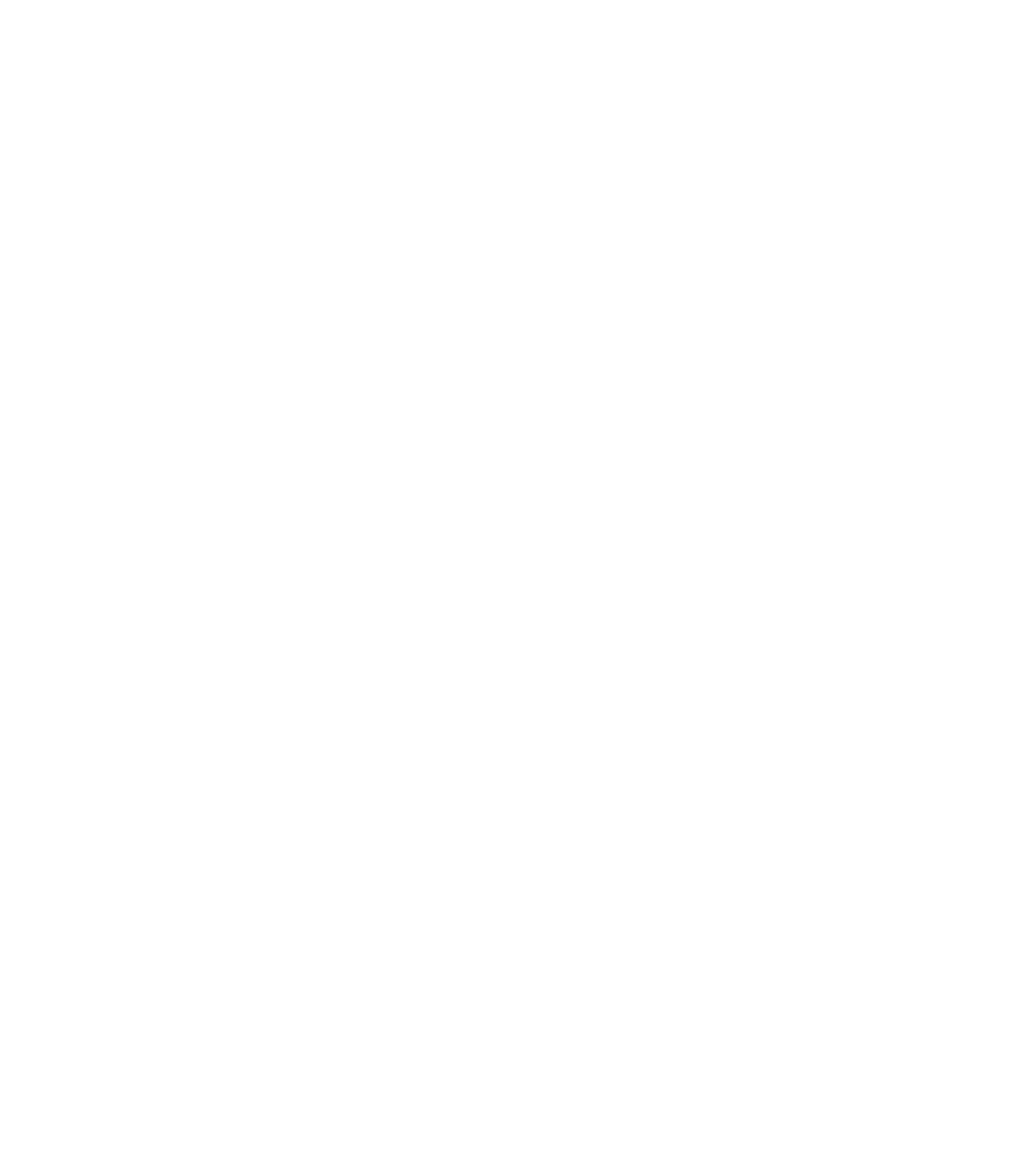
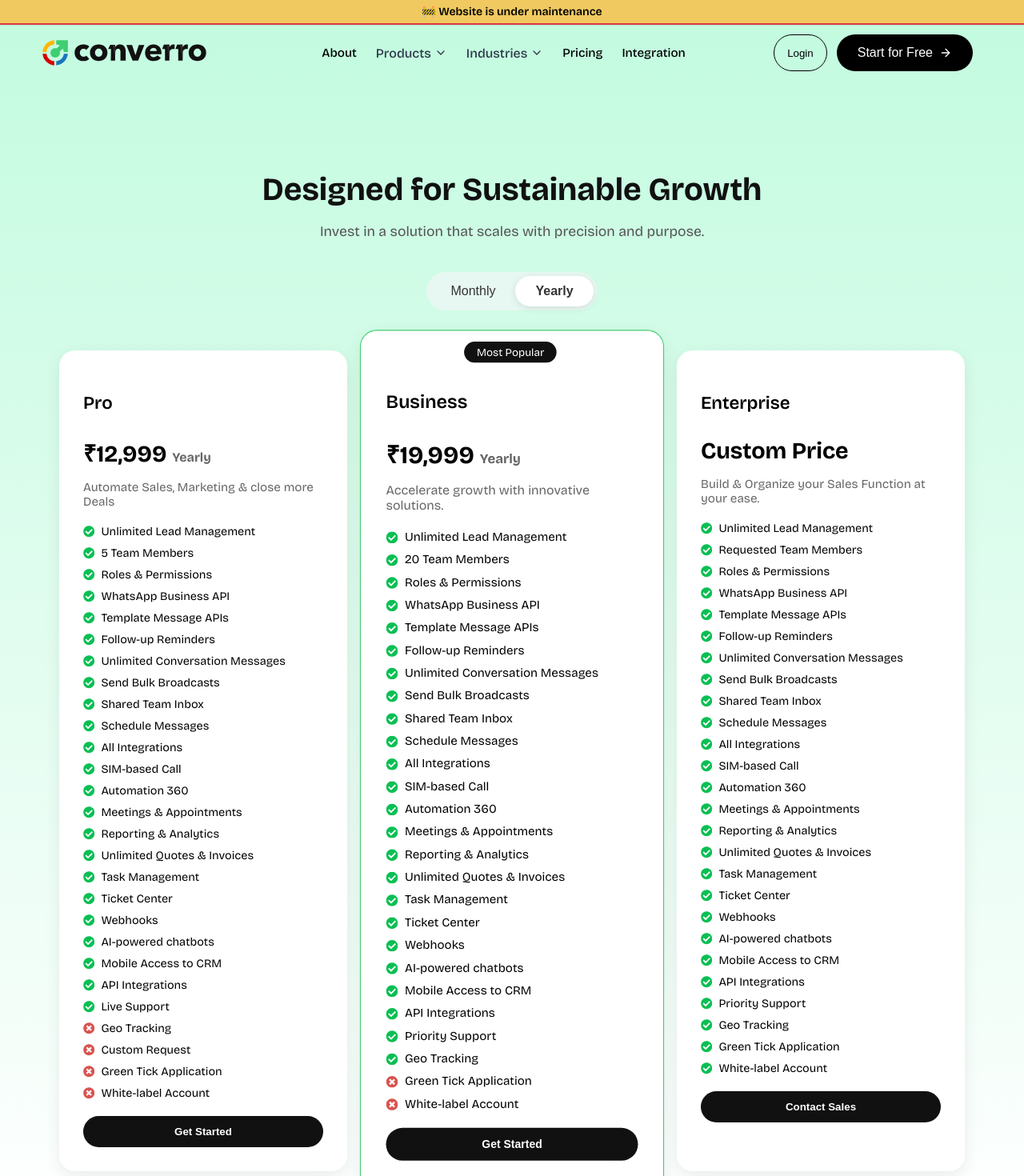
Before and after one commit to IsHa2507/converro, a React (Create React App) app: page /pricing in a window 1280 px wide. Before the commit this address had no page. Shown: the top 1470 px of the page at 80% size. Before the commit the page ends 800 px from the top, so only its background shows below. Built offline with nearby package versions, Linux system fonts and the light colour scheme.

Commit message:
pricing added

```diff
--- a/src/App.js
+++ b/src/App.js
@@ -24,6 +24,7 @@
 import AboutValues from "./components/AboutValues";
 import Differentstory from "./components/Differentstory";
 import MissionIdeaSection from "./components/MissionIdeas";
+import Pricing from "./components/Pricing";
 function App() {
   return (
      <Router>
@@ -35,6 +36,7 @@
         <Route path="/refundpolicy" element={<RefundPolicy />} />
         <Route path="/contactus" element={<ContactUs/>}/>
         <Route path="/aboutus" element={<AboutUS/>}/>
+        <Route path="/pricing" element={<Pricing/>}/>
       </Routes>
     </Router>
   );
--- /dev/null
+++ b/src/components/Pricing.css
@@ -0,0 +1,156 @@
+.pricing-section {
+  text-align: center;
+  padding: 180px 20px 80px 20px;
+
+  background: linear-gradient(
+    0deg,
+    rgba(255, 255, 255, 1) 0%,
+    rgba(194, 251, 223, 1) 100%
+  );
+}
+
+.section-title {
+  font-size: 2.5rem;
+  font-weight: 700;
+  margin-bottom: 15px;
+  color: #111;
+}
+
+.section-subtitle {
+  font-size: 1.1rem;
+  color: #555;
+  margin-bottom: 40px;
+}
+
+.billing-toggle {
+  display: inline-flex;
+  background: #e6f8f1;
+  border-radius: 50px;
+  padding: 5px;
+  margin-bottom: 50px;
+}
+
+.billing-toggle button {
+  border: none;
+  background: transparent;
+  padding: 10px 25px;
+  border-radius: 50px;
+  cursor: pointer;
+  font-size: 1rem;
+  color: #333;
+  transition: all 0.3s ease;
+}
+
+.billing-toggle button.active {
+  background: #fff;
+  box-shadow: 0 2px 10px rgba(0, 0, 0, 0.1);
+  font-weight: 600;
+}
+
+.pricing-cards {
+  display: flex;
+  gap: 25px;
+  justify-content: center;
+  flex-wrap: wrap;
+}
+
+.pricing-card {
+  background: #fff;
+  border-radius: 20px;
+  box-shadow: 0 6px 20px rgba(0, 0, 0, 0.08);
+  padding: 30px;
+  width: 300px;
+  text-align: left;
+  position: relative;
+  transition: transform 0.3s ease;
+}
+
+.pricing-card:hover {
+  transform: translateY(-8px);
+}
+
+.pricing-card.highlighted {
+  border-style: solid; /* make sure borders are visible */
+  border-color: #3fce71; /* choose your color */
+  border-width: 1px 1px 1px 1px;
+  transform: scale(1.05);
+  transition: transform 0.3s ease;
+}
+
+
+.badge {
+  position: relative;
+  top: -15px;
+  left: 31%;
+
+  background: #111;
+  color: #fff;
+  font-size: 0.8rem;
+  padding: 5px 15px;
+  border-radius: 20px;
+}
+
+.plan-name {
+  font-size: 1.4rem;
+  font-weight: 600;
+  margin-bottom: 10px;
+}
+
+.price {
+  font-size: 1.8rem;
+  font-weight: 700;
+  margin-bottom: 10px;
+}
+
+.period {
+  font-size: 1rem;
+  color: #666;
+}
+
+.desc {
+  font-size: 0.95rem;
+  color: #666;
+  margin-bottom: 20px;
+}
+
+.features {
+  list-style: none;
+  margin: 0;
+  padding: 0;
+  margin-bottom: 20px;
+}
+
+.features li {
+  margin-bottom: 10px;
+  font-size: 0.9rem;
+  display: flex;
+  align-items: center;
+}
+
+.icon {
+  margin-right: 8px;
+}
+
+.check {
+  color: #0abf53;
+}
+
+.cross {
+  color: #d9534f;
+}
+
+.btn {
+  width: 100%;
+  padding: 12px;
+  border: none;
+  border-radius: 25px;
+  background: #111;
+  color: #fff;
+  font-weight: 600;
+  cursor: pointer;
+  transition: background 0.3s ease;
+}
+
+.btn:hover {
+  background: #333;
+}
--- /dev/null
+++ b/src/components/Pricing.js
@@ -0,0 +1,218 @@
+import React, { useState } from "react";
+import { FaCheckCircle, FaTimesCircle } from "react-icons/fa";
+import "./Pricing.css";
+import Navbar from "../components/Navbar";
+import FAQs from "../components/FAQs";
+import CTA from "../components/CTA";
+import Footer from "../components/Footer";
+
+const plans = [
+  {
+    name: "Pro",
+    price: "₹12,999",
+    period: "Yearly",
+    description: "Automate Sales, Marketing & close more Deals",
+    includedFeatures: [
+      "Unlimited Lead Management",
+      "5 Team Members",
+      "Roles & Permissions",
+      "WhatsApp Business API",
+      "Template Message APIs",
+      "Follow-up Reminders",
+      "Unlimited Conversation Messages",
+      "Send Bulk Broadcasts",
+      "Shared Team Inbox",
+      "Schedule Messages",
+      "All Integrations",
+      "SIM-based Call",
+      "Automation 360",
+      "Meetings & Appointments",
+      "Reporting & Analytics",
+      "Unlimited Quotes & Invoices",
+      "Task Management",
+      "Ticket Center",
+      "Webhooks",
+      "AI-powered chatbots",
+      "Mobile Access to CRM",
+      "API Integrations",
+      "Live Support",
+    ],
+    excludedFeatures: [
+      "Geo Tracking",
+      "Custom Request",
+      "Green Tick Application",
+      "White-label Account",
+    ],
+    cta: "Get Started",
+    popular: false,
+  },
+  {
+    name: "Business",
+    price: "₹19,999",
+    period: "Yearly",
+    description: "Accelerate growth with innovative solutions.",
+    includedFeatures: [
+      "Unlimited Lead Management",
+      "20 Team Members",
+      "Roles & Permissions",
+      "WhatsApp Business API",
+      "Template Message APIs",
+      "Follow-up Reminders",
+      "Unlimited Conversation Messages",
+      "Send Bulk Broadcasts",
+      "Shared Team Inbox",
+      "Schedule Messages",
+      "All Integrations",
+      "SIM-based Call",
+      "Automation 360",
+      "Meetings & Appointments",
+      "Reporting & Analytics",
+      "Unlimited Quotes & Invoices",
+      "Task Management",
+      "Ticket Center",
+      "Webhooks",
+      "AI-powered chatbots",
+      "Mobile Access to CRM",
+      "API Integrations",
+      "Priority Support",
+      "Geo Tracking",
+    ],
+    excludedFeatures: ["Green Tick Application", "White-label Account"],
+    cta: "Get Started",
+    popular: true,
+  },
+  {
+    name: "Enterprise",
+    price: "Custom Price",
+    period: "",
+    description: "Build & Organize your Sales Function at your ease.",
+    includedFeatures: [
+      "Unlimited Lead Management",
+      "Requested Team Members",
+      "Roles & Permissions",
+      "WhatsApp Business API",
+      "Template Message APIs",
+      "Follow-up Reminders",
+      "Unlimited Conversation Messages",
+      "Send Bulk Broadcasts",
+      "Shared Team Inbox",
+      "Schedule Messages",
+      "All Integrations",
+      "SIM-based Call",
+      "Automation 360",
+      "Meetings & Appointments",
+      "Reporting & Analytics",
+      "Unlimited Quotes & Invoices",
+      "Task Management",
+      "Ticket Center",
+      "Webhooks",
+      "AI-powered chatbots",
+      "Mobile Access to CRM",
+      "API Integrations",
+      "Priority Support",
+      "Geo Tracking",
+      "Green Tick Application",
+      "White-label Account",
+    ],
+    excludedFeatures: [],
+    cta: "Contact Sales",
+    popular: false,
+  },
+];
+
+const PricingSection = () => {
+  const [billing, setBilling] = useState("yearly");
+
+  return (
+    <>
+      <Navbar />
+      <section className="pricing-section">
+        <h2 className="section-title">Designed for Sustainable Growth</h2>
+        <p className="section-subtitle">
+          Invest in a solution that scales with precision and purpose.
+        </p>
+
+        {/* Toggle Button */}
+        <div className="billing-toggle">
+          <button
+            className={billing === "monthly" ? "active" : ""}
+            onClick={() => setBilling("monthly")}
+          >
+            Monthly
+          </button>
+          <button
+            className={billing === "yearly" ? "active" : ""}
+            onClick={() => setBilling("yearly")}
+          >
+            Yearly
+          </button>
+        </div>
+
+        {/* Pricing Cards */}
+        <div className="pricing-cards">
+          {plans.map((plan, idx) => (
+            <div
+  key={idx}
+  className={`pricing-card ${plan.popular ? "highlighted" : ""}`}
+>
+  {plan.popular ? (
+    <div className="inner-box">
+      <span className="badge">Most Popular</span>
+      <h3 className="plan-name">{plan.name}</h3>
+      <p className="price">
+        {plan.price} <span className="period">{plan.period}</span>
+      </p>
+      <p className="desc">{plan.description}</p>
+
+      <ul className="features">
+        {plan.includedFeatures.map((f, i) => (
+          <li key={i} className="available">
+            <FaCheckCircle className="icon check" /> {f}
+          </li>
+        ))}
+        {plan.excludedFeatures.map((f, i) => (
+          <li key={i} className="unavailable">
+            <FaTimesCircle className="icon cross" /> {f}
+          </li>
+        ))}
+      </ul>
+
+      <button className="btn">{plan.cta}</button>
+    </div>
+  ) : (
+    <>
+      <h3 className="plan-name">{plan.name}</h3>
+      <p className="price">
+        {plan.price} <span className="period">{plan.period}</span>
+      </p>
+      <p className="desc">{plan.description}</p>
+
+      <ul className="features">
+        {plan.includedFeatures.map((f, i) => (
+          <li key={i} className="available">
+            <FaCheckCircle className="icon check" /> {f}
+          </li>
+        ))}
+        {plan.excludedFeatures.map((f, i) => (
+          <li key={i} className="unavailable">
+            <FaTimesCircle className="icon cross" /> {f}
+          </li>
+        ))}
+      </ul>
+
+      <button className="btn">{plan.cta}</button>
+    </>
+  )}
+</div>
+
+          ))}
+        </div>
+      </section>
+      <FAQs />
+      <CTA />
+      <Footer />
+    </>
+  );
+};
+
+export default PricingSection;
```
Also changed, not shown: 1 other file (tests, documents, lock files or other folders).
